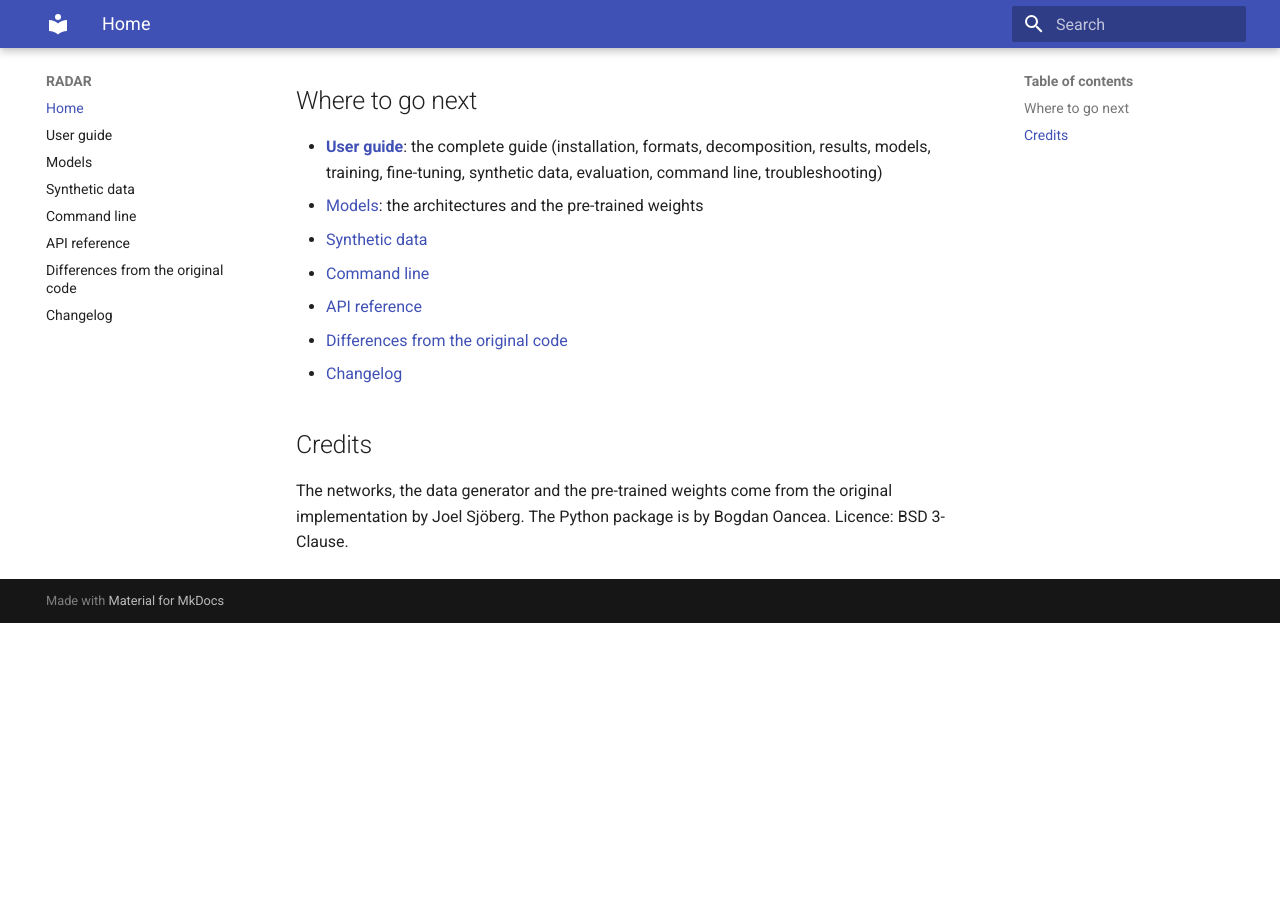
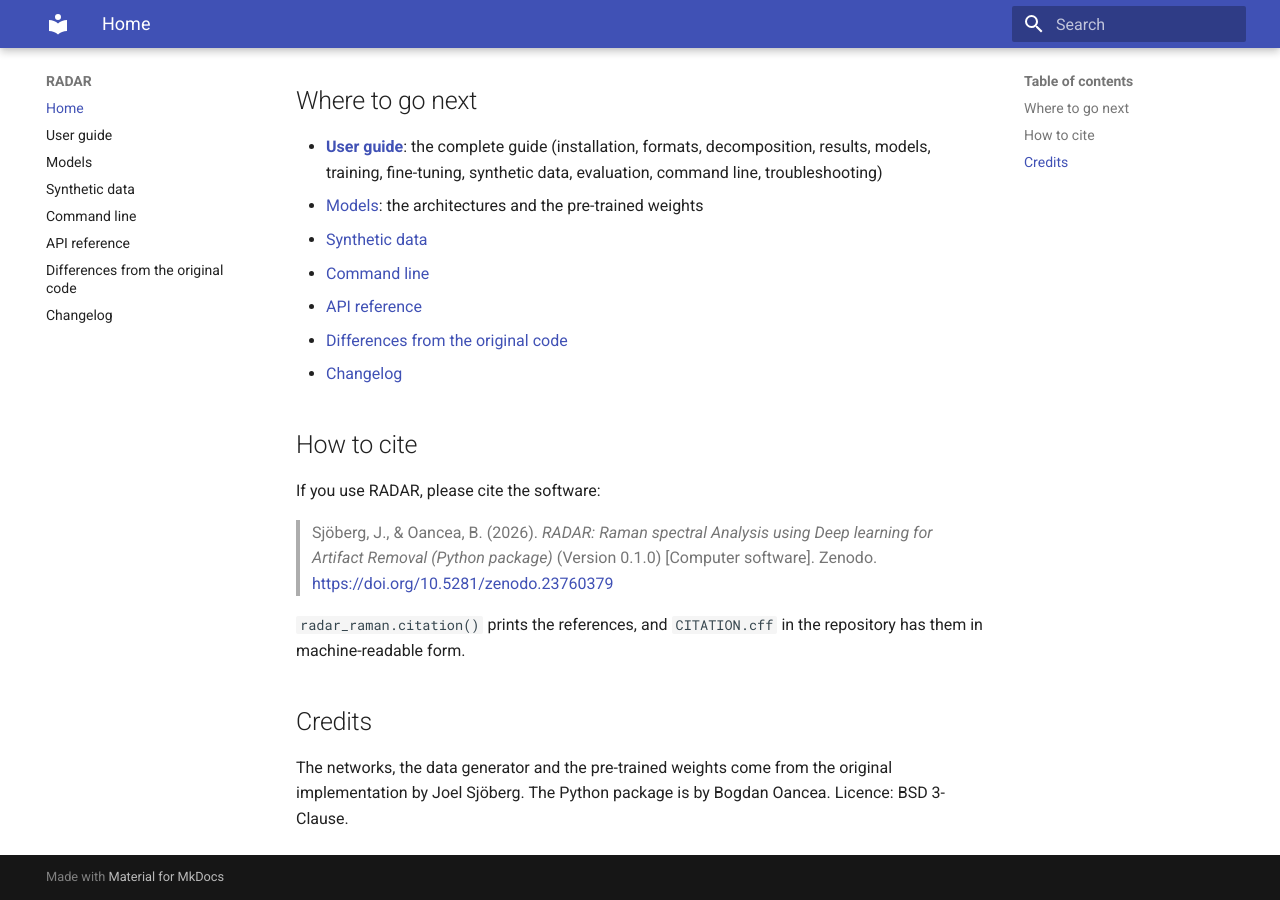
Before and after one commit to bogdanoancea/RADAR, an MkDocs documentation site: the page built from docs/index.md, in a window 1280 px wide and 900 px high, scrolled down 719 px. Built offline with MkDocs 1.6.1 and Material for MkDocs 9.7.7, drawn with Linux system fonts in a browser that asks for light colours; before the commit the page ends 1342 px from its top, so only the background shows below that.

Commit message:
Add the Zenodo DOI 10.5281/zenodo.23760379
- radar_raman.__doi__; citation() returns the software and the method
- DOI badge and how-to-cite section in README and docs
- CITATION.cff: doi, release date; pyproject: DOI URL
- release date 2026-10-29 in the changelog

```diff
--- a/docs/index.md
+++ b/docs/index.md
@@ -36,6 +36,17 @@ comps.save("my_spectra_components.h5")
 - [Differences from the original code](differences.md)
 - [Changelog](changelog.md)
 
+## How to cite
+
+If you use RADAR, please cite the software:
+
+> Sjöberg, J., & Oancea, B. (2026). *RADAR: Raman spectral Analysis using Deep
+> learning for Artifact Removal (Python package)* (Version 0.1.0) [Computer
+> software]. Zenodo. <https://doi.org/10.5281/zenodo.23760379>
+
+`radar_raman.citation()` prints the references, and
+`CITATION.cff` in the repository has them in machine-readable form.
+
 ## Credits
 
 The networks, the data generator and the pre-trained weights come from the
--- a/pyproject.toml
+++ b/pyproject.toml
@@ -48,6 +48,7 @@ dev = ["radar-raman[plot,formats,renishaw,test,docs]"]
 radar-raman = "radar_raman.cli:main"
 
 [project.urls]
+DOI = "https://doi.org/10.5281/zenodo.23760379"
 Homepage = "https://github.com/bogdanoancea/RADAR"
 Documentation = "https://github.com/bogdanoancea/RADAR/blob/main/docs/user_guide.md"
 Issues = "https://github.com/bogdanoancea/RADAR/issues"
```
Also changed, not shown: CHANGELOG.md (+3 -1 lines), README.md (+14 -0 lines), docs/changelog.md (+3 -1 lines), src/radar_raman/__init__.py (+16 -2 lines), 2 other files.
